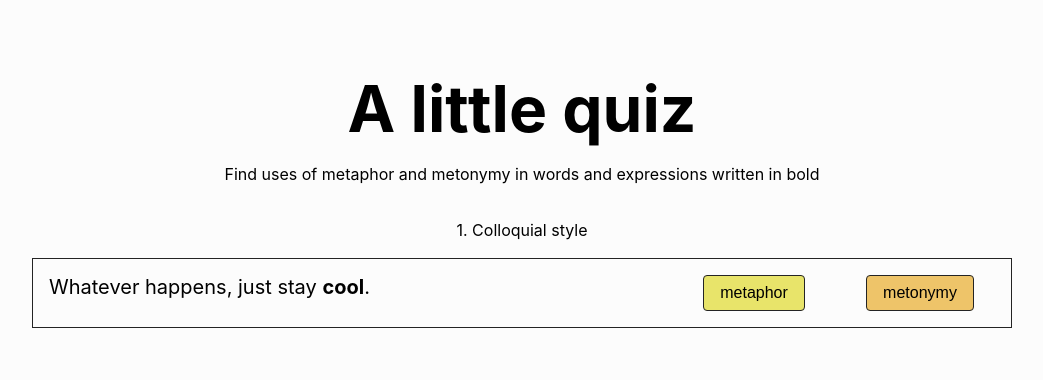
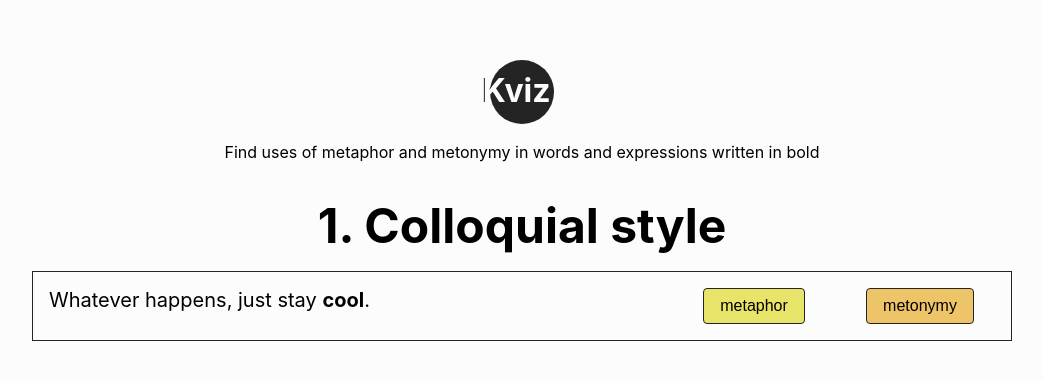
Before and after one commit to lstanisavljevic/kviz, a Next.js app: page / in a window 1280 px wide. Shown: the part 168-548 px from the top of the page, without its empty margins (118-1161 px from the left). Built offline with nearby package versions, Linux system fonts and the light colour scheme.

Commit message:
Improve logo

```diff
--- a/src/components/kviz/Kviz.tsx
+++ b/src/components/kviz/Kviz.tsx
@@ -79,9 +79,9 @@ const Kviz = () => {
   const options = ['metaphor', 'metonymy']
   return (
     <div className={styles.kviz}>
-      <p className={styles.kviz__subtitle}>
+      <h2 className={styles.kviz__subtitle}>
         {level + 1}. {title}
-      </p>
+      </h2>
       {questions.map((row, rowIndex) => {
         if (rowIndex > currentQuestion) {
           return null
--- a/src/components/kviz/kviz.module.scss
+++ b/src/components/kviz/kviz.module.scss
@@ -15,8 +15,7 @@
     font-size: $font-size-medium;
   }
   &__subtitle {
-    line-height: 1.5;
-    font-size: $font-size-base;
+    font-size: 3rem;
     margin: 0;
     text-align: center;
   }
--- a/src/pages/index.tsx
+++ b/src/pages/index.tsx
@@ -7,11 +7,11 @@ export default function Home() {
   return (
     <div className={styles.container}>
       <Head>
-        <title>A little quiz</title>
+        <title>Kviz</title>
         <link rel="icon" href="/favicon.ico" />
       </Head>
 
-      <h1 className={styles.title}>A little quiz</h1>
+      <h1 className={styles.title}>Kviz</h1>
       <p className={styles.explanation}>
         Find uses of metaphor and metonymy in words and expressions written in
         bold
--- a/src/static/scss/pages/Home.module.scss
+++ b/src/static/scss/pages/Home.module.scss
@@ -52,7 +52,16 @@
 .title {
   margin: 0;
   line-height: 1.15;
-  font-size: 4rem;
+  font-size: 2rem;
+  border-radius: 50%;
+  width: 4rem;
+  height: 4rem;
+  background: $color-black;
+  color: $color-white;
+  display: flex;
+  align-items: center;
+  text-indent: -0.46rem;
+  text-shadow: -1px 0 0 $color-black;
 }
 
 .title,
```
